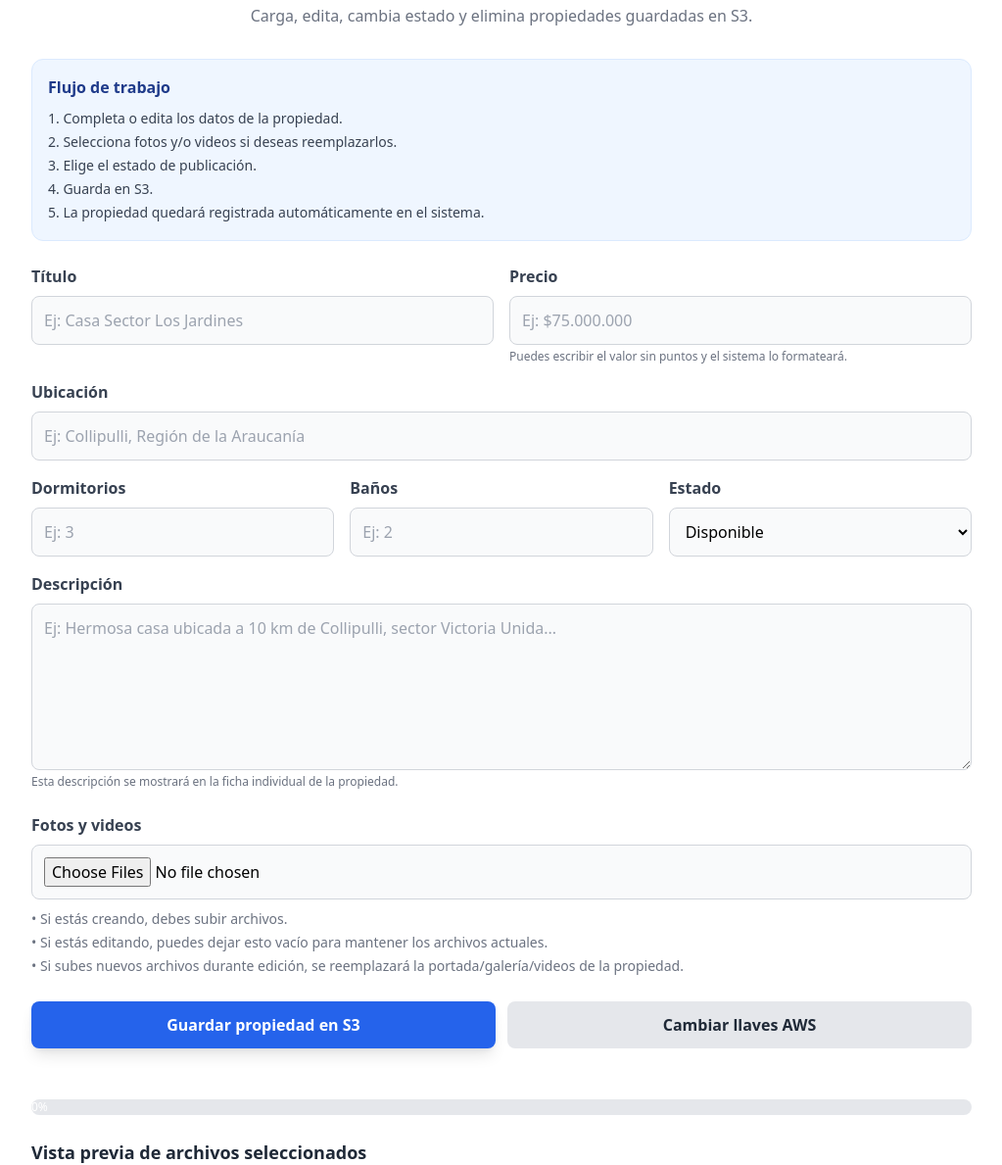
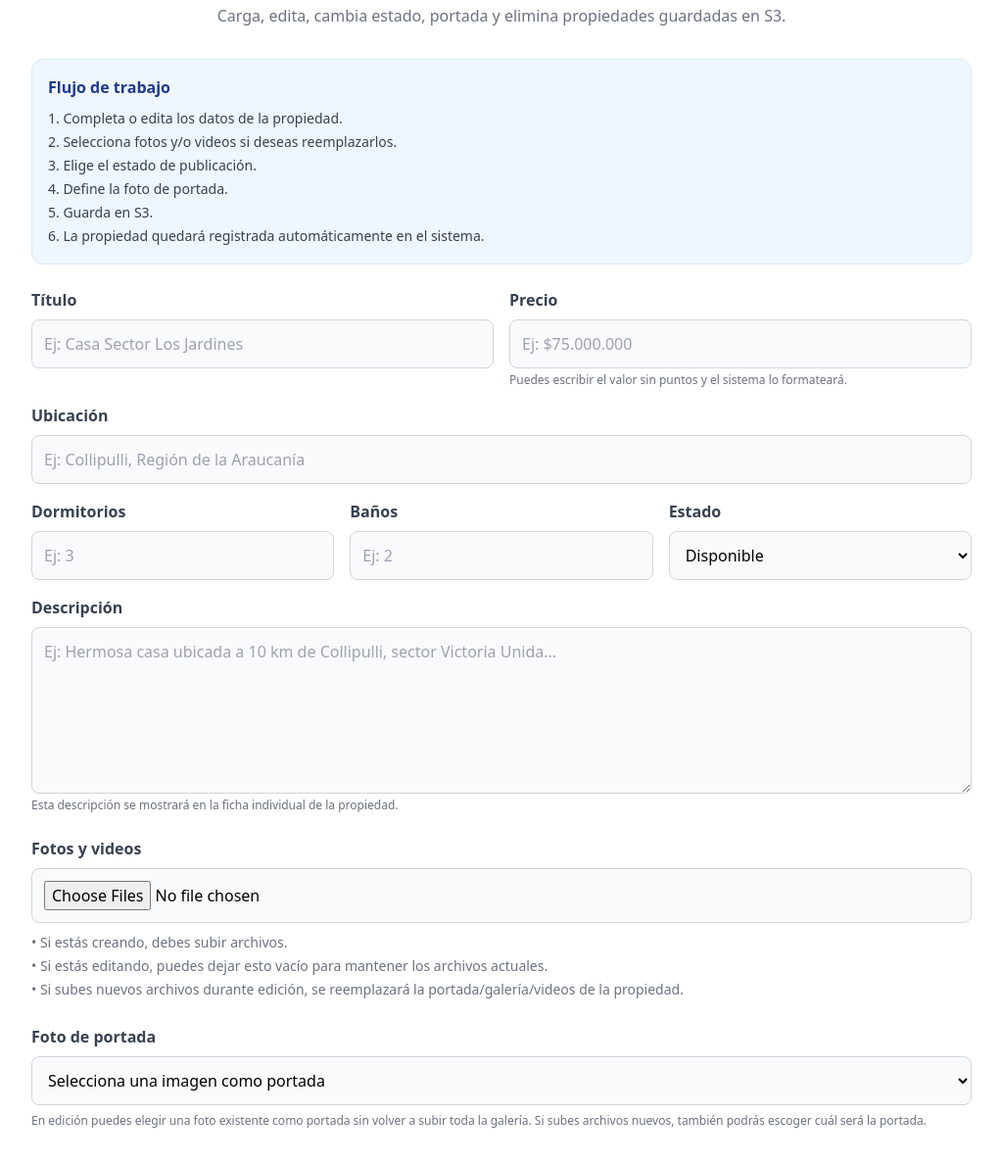
Before and after one commit to kkrakker83/propiedades-collipulli, a plain HTML site: page admin.html in a window 1280 px wide. Shown: the part 104-1293 px from the top of the page at 98% size, without its empty margins (128-1151 px from the left). Drawn offline with nearby package versions, Linux system fonts and the light colour scheme; no server answers.

Commit message:
Enhance admin panel with cover image selection
Added cover image selection feature and updated instructions.

```diff
--- a/admin.html
+++ b/admin.html
@@ -15,7 +15,7 @@
         Panel de Administración - Propiedades Collipulli
       </h1>
       <p class="text-gray-500 mt-2 text-sm md:text-base">
-        Carga, edita, cambia estado y elimina propiedades guardadas en S3.
+        Carga, edita, cambia estado, portada y elimina propiedades guardadas en S3.
       </p>
     </div>
 
@@ -25,8 +25,9 @@
         1. Completa o edita los datos de la propiedad.<br>
         2. Selecciona fotos y/o videos si deseas reemplazarlos.<br>
         3. Elige el estado de publicación.<br>
-        4. Guarda en S3.<br>
-        5. La propiedad quedará registrada automáticamente en el sistema.
+        4. Define la foto de portada.<br>
+        5. Guarda en S3.<br>
+        6. La propiedad quedará registrada automáticamente en el sistema.
       </p>
     </div>
 
@@ -150,6 +151,23 @@
       </div>
     </div>
 
+    <div class="mb-6">
+      <label for="cover-image-select" class="block text-gray-700 font-semibold mb-2">Foto de portada</label>
+      <select
+        id="cover-image-select"
+        class="block w-full border border-gray-300 rounded-lg p-3 bg-gray-50 focus:ring-2 focus:ring-blue-500 outline-none"
+      >
+        <option value="">Selecciona una imagen como portada</option>
+      </select>
+
+      <p class="text-xs text-gray-500 mt-2">
+        En edición puedes elegir una foto existente como portada sin volver a subir toda la galería.
+        Si subes archivos nuevos, también podrás escoger cuál será la portada.
+      </p>
+
+      <div id="existing-gallery-preview" class="grid grid-cols-2 md:grid-cols-4 lg:grid-cols-5 gap-3 mt-4"></div>
+    </div>
+
     <div class="flex flex-col md:flex-row gap-3 mb-4">
       <button
         id="upload-btn"
```
